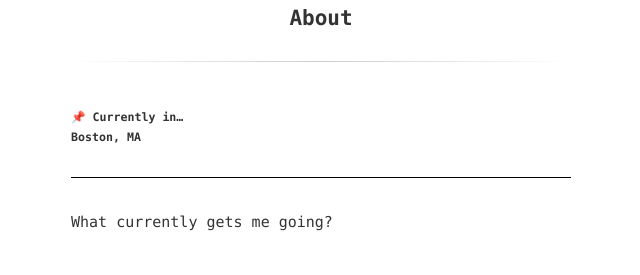
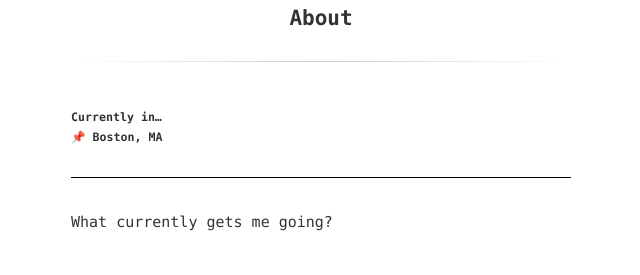
Before and after one commit to kdhir/kdhir.github.io, a Jekyll site: the page built from about.md, in a window 1280 px wide. Shown: the part 166-441 px from the top of the page, without its empty margins (319-959 px from the left). Built offline with Jekyll 4.4.1, drawn with Linux system fonts in a browser that asks for light colours; emoji names are drawn with the system emoji font.

```diff
--- a/about.md
+++ b/about.md
@@ -3,7 +3,7 @@ layout: page
 title: About
 ---
 
-##### :pushpin: Currently in...<br/> Boston, MA
+##### Currently in...<br/> :pushpin: Boston, MA
 
 - - - -
 
```
